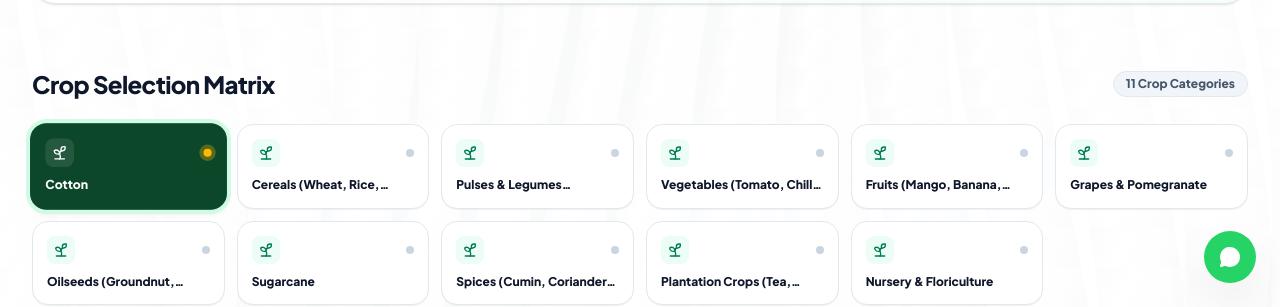
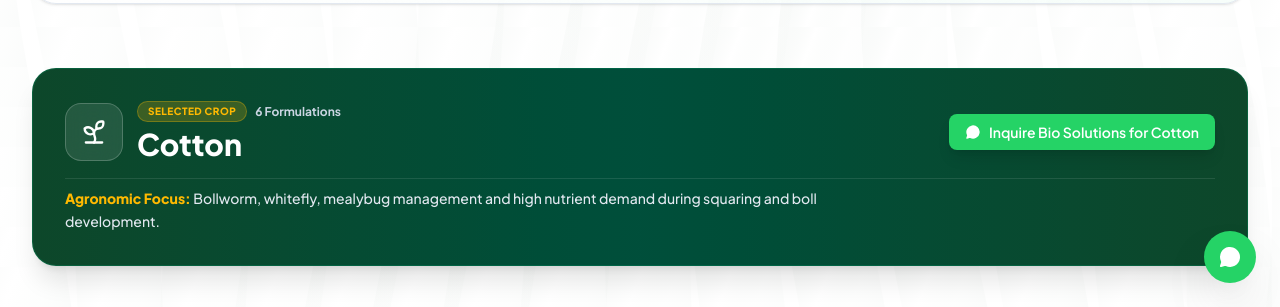
Before and after one commit to dakshsoni1005/Swayur_Website, a Next.js app: page /crop-solutions in a window 1280 px wide. Shown: the part 493-800 px from the top of the page. Built offline with nearby package versions, Linux system fonts and the light colour scheme; no server answers.

Commit message:
refactor: remove Crop Selection Matrix grid section from CropSelector

```diff
--- a/src/components/crops/CropSelector.tsx
+++ b/src/components/crops/CropSelector.tsx
@@ -88,66 +88,6 @@ export const CropSelector: React.FC = () => {
         </div>
       </div>
 
-      {/* Corporate Visual Crop Pills Selection Grid */}
-      <div className="space-y-6">
-        <div className="flex items-center justify-between">
-          <h3 className="text-xl sm:text-2xl font-black text-slate-900 tracking-tight">
-            Crop Selection Matrix
-          </h3>
-          <span className="text-xs font-extrabold text-slate-600 bg-slate-100 px-3 py-1 rounded-full border border-slate-200">
-            {cropOptionsData.length} Crop Categories
-          </span>
-        </div>
-
-        {/* Professional Crop Selection Pills */}
-        <div className="grid grid-cols-2 sm:grid-cols-3 md:grid-cols-4 lg:grid-cols-6 gap-3">
-          {cropOptionsData.map((crop) => {
-            const isSelected = crop.id === selectedCropId;
-
-            return (
-              <button
-                key={crop.id}
-                type="button"
-                onClick={() => setSelectedCropId(crop.id)}
-                className={cn(
-                  'p-3.5 rounded-2xl border text-left transition-all duration-200 cursor-pointer flex flex-col justify-between space-y-2.5 group shadow-2xs focus:outline-none',
-                  isSelected
-                    ? 'bg-[#0d472a] text-white border-[#0d472a] ring-4 ring-emerald-100 shadow-md scale-[1.02]'
-                    : 'bg-white text-slate-800 border-slate-200 hover:border-emerald-600/40 hover:bg-emerald-50/40'
-                )}
-              >
-                <div className="flex items-center justify-between w-full">
-                  <div
-                    className={cn(
-                      'p-1.5 rounded-lg shrink-0 transition-colors',
-                      isSelected ? 'bg-white/10 text-white' : 'bg-emerald-50 text-emerald-700'
-                    )}
-                  >
-                    <Sprout className="w-4 h-4" />
-                  </div>
-                  <div
-                    className={cn(
-                      'w-2 h-2 rounded-full transition-all',
-                      isSelected ? 'bg-amber-400 ring-4 ring-amber-400/30' : 'bg-slate-300 group-hover:bg-emerald-500'
-                    )}
-                  />
-                </div>
-
-                <div>
-                  <h4
-                    className={cn(
-                      'text-xs font-extrabold leading-snug line-clamp-1',
-                      isSelected ? 'text-white' : 'text-slate-900 group-hover:text-emerald-700'
-                    )}
-                  >
-                    {crop.name}
-                  </h4>
-                </div>
-              </button>
-            );
-          })}
-        </div>
-
       {/* Selected Crop Agronomic Detail Banner */}
       <div className="p-6 sm:p-8 rounded-3xl bg-gradient-to-r from-[#0d472a] via-emerald-900 to-[#0d472a] text-white shadow-xl space-y-4 relative overflow-hidden border border-emerald-600/30">
         <div className="flex flex-col sm:flex-row items-start sm:items-center justify-between gap-4 relative z-10">
@@ -181,7 +121,6 @@ export const CropSelector: React.FC = () => {
           <p className="text-xs sm:text-sm text-slate-200 font-medium leading-relaxed max-w-3xl">
             <strong className="text-amber-400 font-extrabold">Agronomic Focus:</strong> {selectedCrop.description}
           </p>
-          </div>
         </div>
       </div>
 
```
Lines whose indentation alone changed are shown as unchanged.
